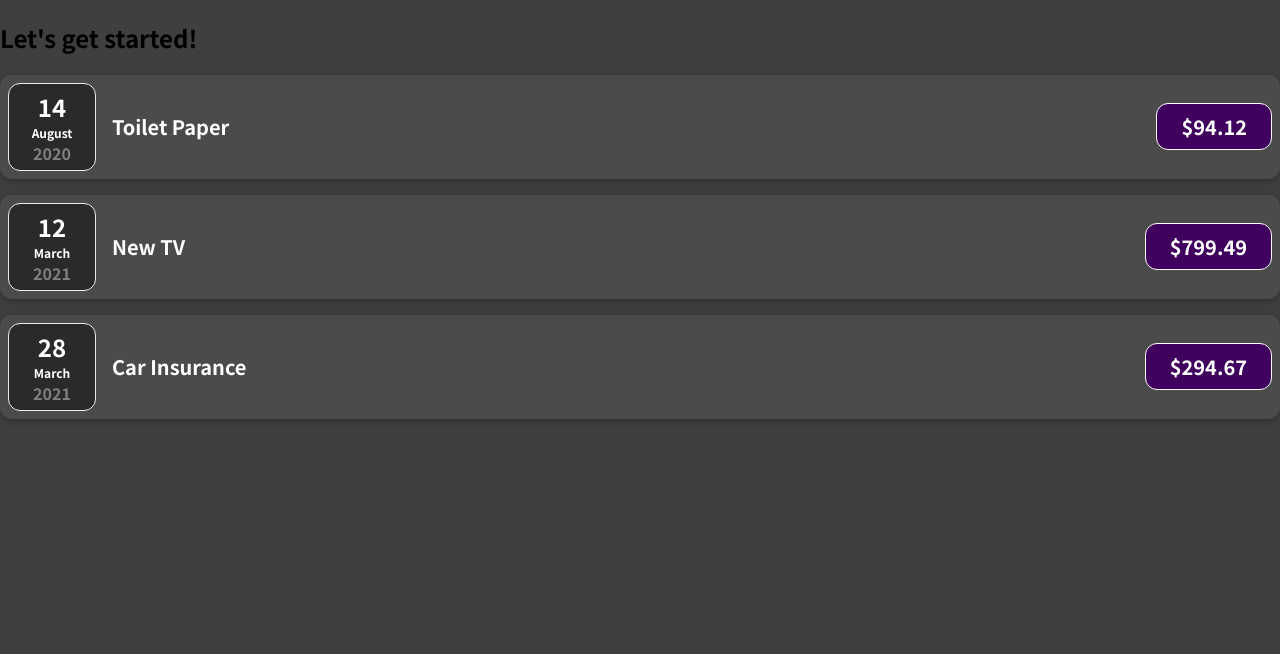
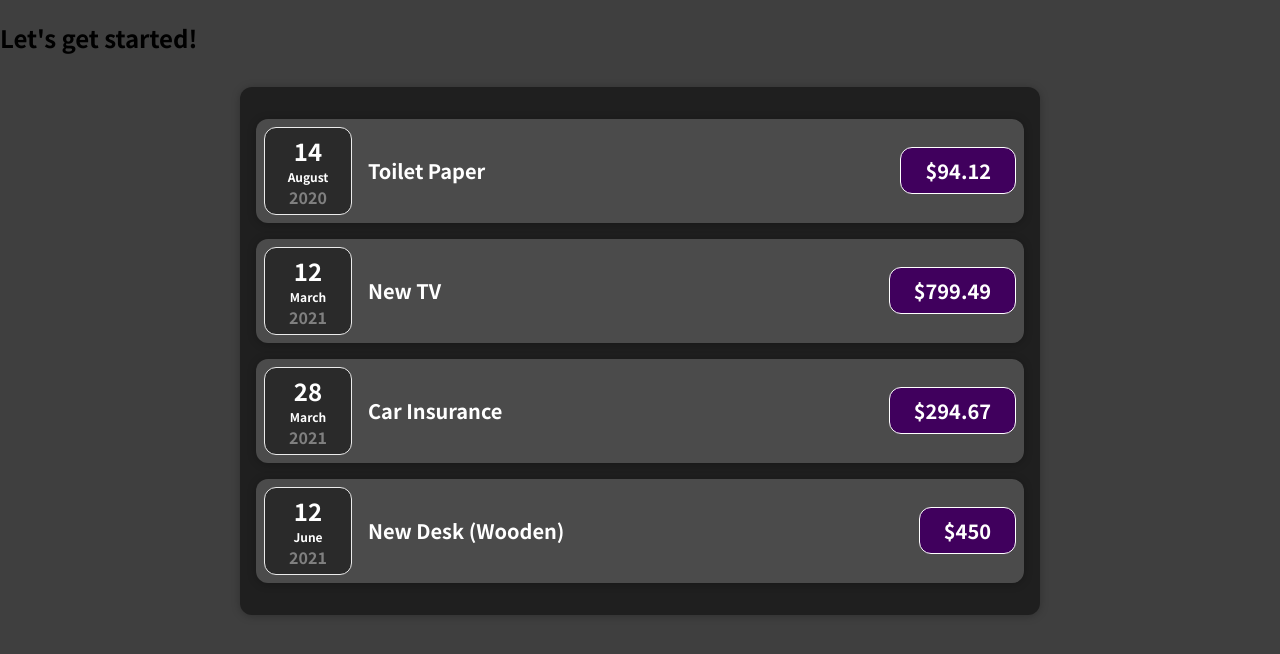
Before and after one commit to svenku/react-test, a JavaScript app: page / in a window 1280 px wide. Shown: the top 654 px of the page. Built offline with nearby package versions, Linux system fonts and the light colour scheme.

Commit message:
Composition concept, props.children, Card comp

```diff
--- a/src/App.js
+++ b/src/App.js
@@ -1,4 +1,4 @@
-import ExpenseItem from "./components/ExpenseItem";
+import Expenses from "./components/Expenses";
 
 function App() {
   const expenses = [
@@ -26,21 +26,7 @@
   return (
     <div>
       <h2>Let's get started!</h2>
-      <ExpenseItem
-        title={expenses[0].title}
-        amount={expenses[0].amount}
-        date={expenses[0].date}
-      />
-      <ExpenseItem
-        title={expenses[1].title}
-        amount={expenses[1].amount}
-        date={expenses[1].date}
-      />
-      <ExpenseItem
-        title={expenses[2].title}
-        amount={expenses[2].amount}
-        date={expenses[2].date}
-      />
+      <Expenses items={expenses} />
     </div>
   );
 }
--- /dev/null
+++ b/src/components/Card.css
@@ -0,0 +1,4 @@
+.card {
+  border-radius: 12px;
+  box-shadow: 0 1px 8px rgba(0, 0, 0, 0.25);
+}
--- /dev/null
+++ b/src/components/Card.js
@@ -0,0 +1,8 @@
+import './Card.css';
+
+function Card(props) {
+  const classes = 'card ' + props.className;
+  return <div className={classes}>{props.children}</div>;
+}
+
+export default Card;
--- a/src/components/ExpenseItem.css
+++ b/src/components/ExpenseItem.css
@@ -2,10 +2,8 @@
   display: flex;
   justify-content: space-between;
   align-items: center;
-  box-shadow: 0 2px 8px rgba(0, 0, 0, 0.25);
   padding: 0.5rem;
   margin: 1rem 0;
-  border-radius: 12px;
   background-color: #4b4b4b;
 }
 
--- a/src/components/ExpenseItem.js
+++ b/src/components/ExpenseItem.js
@@ -1,16 +1,17 @@
+import ExpenseDate from "./ExpenseDate";
+import Card from "./Card";
 import "./ExpenseItem.css";
-import ExpenseDate from "./ExpenseDate";
 
 function ExpenseItem(props) {
 
   return (
-    <div className="expense-item">
+    <Card className="expense-item">
       <ExpenseDate date={props.date}/>
       <div className="expense-item__description">
         <h2>{props.title}</h2>
         <div className="expense-item__price">${props.amount}</div>
       </div>
-    </div>
+    </Card>
   );
 }
 
--- /dev/null
+++ b/src/components/Expenses.css
@@ -0,0 +1,9 @@
+.expenses {
+  padding: 1rem;
+  background-color: rgb(31, 31, 31);
+  margin: 2rem auto;
+  width: 50rem;
+  max-width: 95%;
+  border-radius: 12px;
+  box-shadow: 0 1px 8px rgba(0, 0, 0, 0.25);
+}
--- a/src/components/Expenses.js
+++ b/src/components/Expenses.js
@@ -1,16 +1,18 @@
 import ExpenseItem from "./ExpenseItem";
+import Card from "./Card";
+import "./Expenses.css";
 
 function Expenses(props) {
   return (
-    <div className="expenses">
-      {props.expenses.map((expense) => (
+    <Card className="expenses">
+      {props.items.map((item) => (
         <ExpenseItem
-          title={expense.title}
-          amount={expense.amount}
-          date={expense.date}
+          title={item.title}
+          amount={item.amount}
+          date={item.date}
         />
       ))}
-    </div>
+    </Card>
   );
 }
 
```
